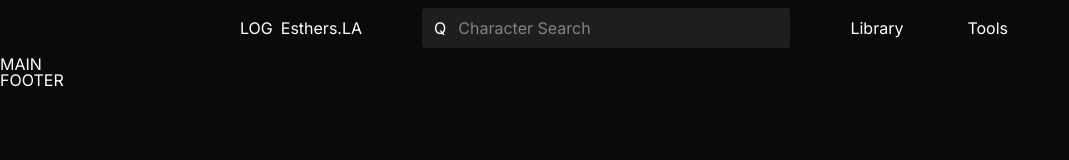
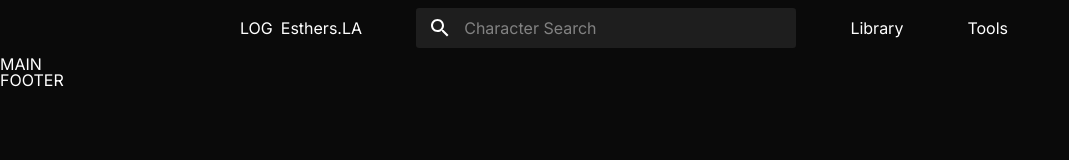
Before and after one commit to JoonsubHwang/esthers-la, a React (Create React App) app: page / in a window 1280 px wide. Shown: the top 160 px of the page, without its empty margins (0-1069 px from the left). Built offline with nearby package versions, Linux system fonts and the light colour scheme.

Commit message:
Added Search icon

```diff
--- a/src/Navbar/navbar.js
+++ b/src/Navbar/navbar.js
@@ -1,5 +1,6 @@
 import React from 'react';
 import { Link } from 'react-router-dom';
+import { Search } from '@material-ui/icons';
 import './Navbar.sass';
 
 export default class Navbar extends React.Component {
@@ -13,7 +14,7 @@ export default class Navbar extends React.Component {
                         <p id='navbar-logo-name'>Esthers.LA</p>
                     </Link>
                     <div id='navbar-search'>
-                        <p>Q</p>
+                        <Search aria-label='search' />
                         <input type='text' placeholder='Character Search'></input>
                     </div>
                     <ul id='navbar-links'>
```
